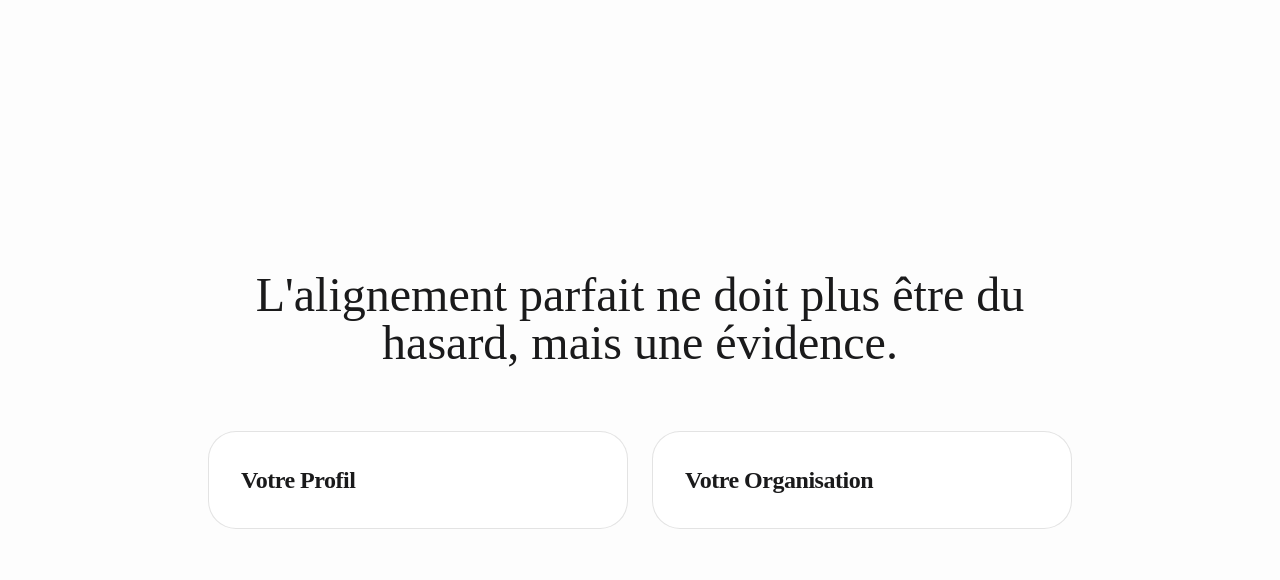
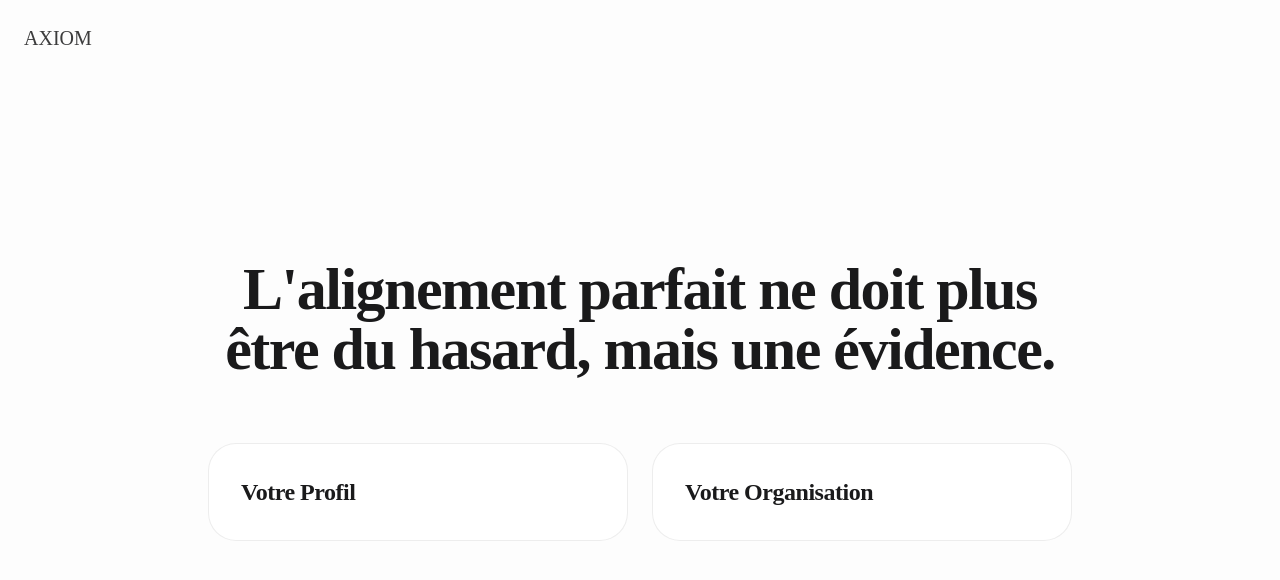
Before and after one commit to Yolesmans/james, a Next.js app: page / in a window 1280 px wide. Shown: the top 580 px of the page. Built offline with nearby package versions, Linux system fonts and the light colour scheme.

Commit message:
feat(ui): polish AXIOM portal with branded logo, cinematic manifesto and interactive choice cards

```diff
--- a/app/page.tsx
+++ b/app/page.tsx
@@ -1,82 +1,63 @@
 'use client'
 
-import { useState } from 'react'
-import { useRouter } from 'next/navigation'
+import { useEffect, useState } from 'react'
+import Link from 'next/link'
 import BentoCard from '@/components/ui/BentoCard'
-import { Button } from '@/components/ui/button'
 
 export default function HomePage() {
-  const [showThemeSelector, setShowThemeSelector] = useState(false)
-  const router = useRouter()
+  const [mounted, setMounted] = useState(false)
 
-  const handleProfilClick = () => {
-    setShowThemeSelector(true)
-  }
-
-  const handleThemeChoice = (theme: 'light' | 'dark') => {
-    localStorage.setItem('axiom-theme', theme)
-    router.push('/profil')
-  }
-
-  const handleOrganisationClick = () => {
-    localStorage.setItem('axiom-theme', 'light')
-    router.push('/organisation')
-  }
+  useEffect(() => {
+    setMounted(true)
+  }, [])
 
   return (
-    <div className="min-h-screen flex items-center justify-center bg-[#FDFDFD] overflow-hidden">
+    <div className="min-h-screen flex items-center justify-center bg-[#FDFDFD] overflow-hidden relative">
+      {/* Logo AXIOM - Position fixed en haut à gauche */}
+      <div
+        className={`fixed top-6 left-6 z-10 font-serif text-xl text-[#1A1A1B] transition-all duration-[900ms] ease-out ${
+          mounted ? 'opacity-85 translate-y-0' : 'opacity-0 translate-y-3'
+        }`}
+      >
+        AXIOM
+      </div>
+
       <div className="w-full max-w-4xl px-4">
-        <div className="text-center mb-16">
-          <p className="text-5xl font-serif text-[#1A1A1B]">
+        {/* Manifeste - Phrase centrale */}
+        <div
+          className={`text-center mb-16 transition-all duration-[900ms] ease-out ${
+            mounted ? 'opacity-100 translate-y-0' : 'opacity-0 translate-y-3'
+          }`}
+          style={{ transitionDelay: '200ms' }}
+        >
+          <p className="font-serif font-semibold text-4xl md:text-6xl text-[#1A1A1B] tracking-tight">
             L'alignement parfait ne doit plus être du hasard, mais une évidence.
           </p>
         </div>
 
-        {!showThemeSelector ? (
-          <div className="grid md:grid-cols-2 gap-6">
-            <BentoCard
-              className="cursor-pointer transition-all hover:scale-[1.02]"
-              onClick={handleProfilClick}
-            >
+        {/* Cartes - Votre Profil / Votre Organisation */}
+        <div
+          className={`grid md:grid-cols-2 gap-6 transition-all duration-[900ms] ease-out ${
+            mounted ? 'opacity-100 translate-y-0' : 'opacity-0 translate-y-3'
+          }`}
+          style={{ transitionDelay: '400ms' }}
+        >
+          <Link href="/profil" className="block">
+            <BentoCard className="cursor-pointer transition-all duration-300 hover:bg-[#FAFAFA] hover:border-[rgba(26,26,27,0.2)] hover:-translate-y-0.5 bg-white border-[rgba(26,26,27,0.08)]">
               <h2 className="text-2xl font-serif font-semibold text-[#1A1A1B]">
                 Votre Profil
               </h2>
             </BentoCard>
+          </Link>
 
-            <BentoCard
-              className="cursor-pointer transition-all hover:scale-[1.02]"
-              onClick={handleOrganisationClick}
-            >
+          <Link href="/organisation" className="block">
+            <BentoCard className="cursor-pointer transition-all duration-300 hover:bg-[#FAFAFA] hover:border-[rgba(26,26,27,0.2)] hover:-translate-y-0.5 bg-white border-[rgba(26,26,27,0.08)]">
               <h2 className="text-2xl font-serif font-semibold text-[#1A1A1B]">
                 Votre Organisation
               </h2>
             </BentoCard>
-          </div>
-        ) : (
-          <div className="max-w-md mx-auto">
-            <BentoCard>
-              <div className="space-y-6">
-                <p className="text-lg text-[#1A1A1B] text-center">
-                  Choisissez votre univers : Clair / Sombre
-                </p>
-                <div className="flex gap-4">
-                  <Button
-                    onClick={() => handleThemeChoice('light')}
-                    className="flex-1 bg-[#10B981] hover:bg-[#10B981]/90 text-white"
-                  >
-                    Clair
-                  </Button>
-                  <Button
-                    onClick={() => handleThemeChoice('dark')}
-                    className="flex-1 bg-[#10B981] hover:bg-[#10B981]/90 text-white"
-                  >
-                    Sombre
-                  </Button>
-                </div>
-              </div>
-            </BentoCard>
-          </div>
-        )}
+          </Link>
+        </div>
       </div>
     </div>
   )
```
